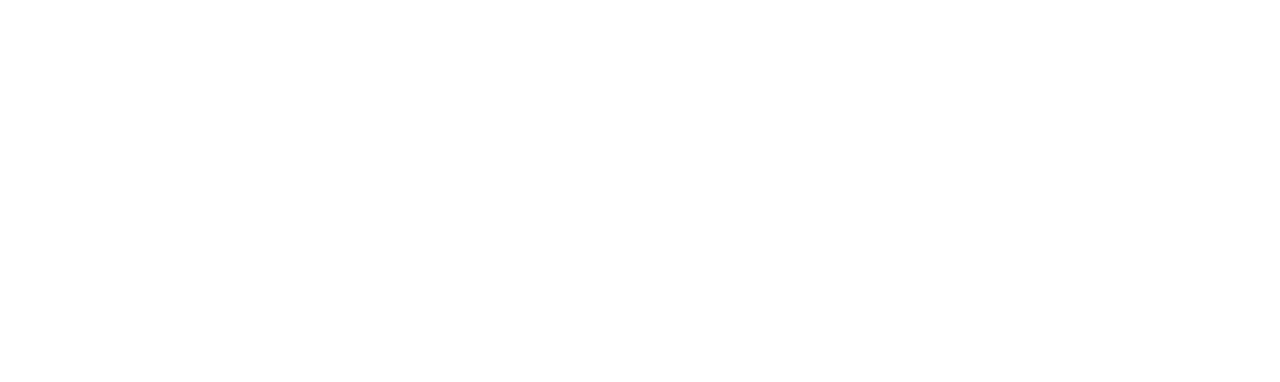
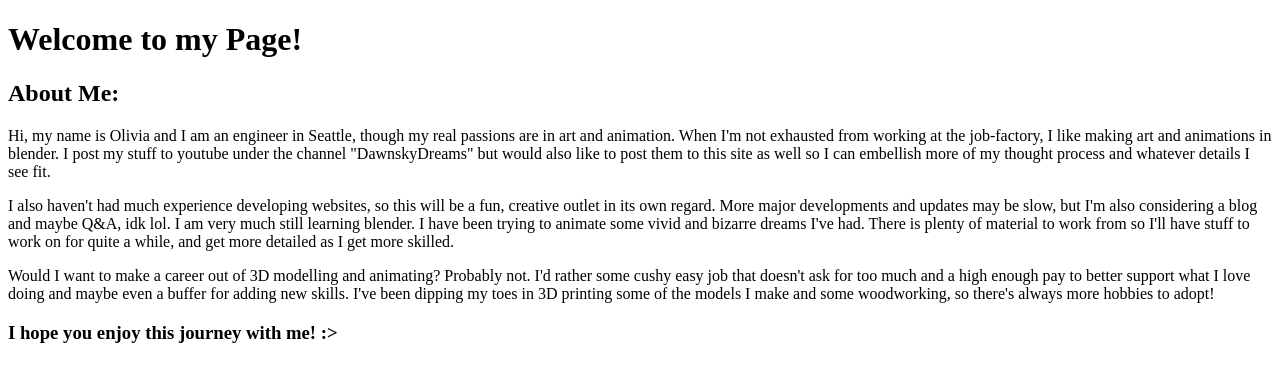
Before and after one commit to AnomalousSkye/dawnskydreams, a plain HTML site: page index.html in a window 1280 px wide. Drawn offline with Linux system fonts and the light colour scheme.

Commit message:
add details to homepage

```diff
--- a/index.html
+++ b/index.html
@@ -3,9 +3,16 @@
 <html lang="en" xmlns="http://www.w3.org/1999/xhtml">
 <head>
     <meta charset="utf-8" />
-    <title>Hello World!</title>
+    <title>DawnskyDreams Home</title>
 </head>
 <body>
-
+    <header>
+        <h1>Welcome to my Page!</h1>
+        <h2>About Me:</h2>
+        <p>Hi, my name is Olivia and I am an engineer in Seattle, though my real passions are in art and animation. When I'm not exhausted from working at the job-factory, I like making art and animations in blender. I post my stuff to youtube under the channel "DawnskyDreams" but would also like to post them to this site as well so I can embellish more of my thought process and whatever details I see fit.</p>
+        <p>I also haven't had much experience developing websites, so this will be a fun, creative outlet in its own regard. More major developments and updates may be slow, but I'm also considering a blog and maybe Q&A, idk lol. I am very much still learning blender. I have been trying to animate some vivid and bizarre dreams I've had. There is plenty of material to work from so I'll have stuff to work on for quite a while, and get more detailed as I get more skilled.</p>
+        <p>Would I want to make a career out of 3D modelling and animating? Probably not. I'd rather some cushy easy job that doesn't ask for too much and a high enough pay to better support what I love doing and maybe even a buffer for adding new skills. I've been dipping my toes in 3D printing some of the models I make and some woodworking, so there's always more hobbies to adopt!</p>
+        <h3>I hope you enjoy this journey with me! :></h3>
+    </header>
 </body>
 </html>
```
